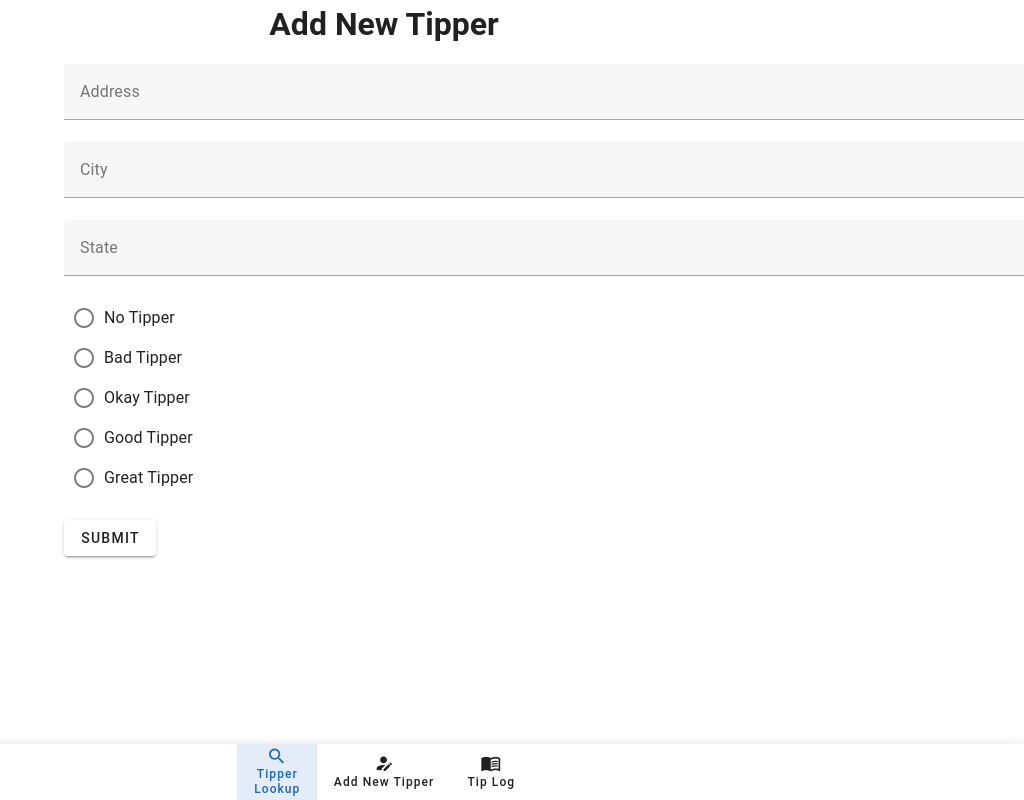
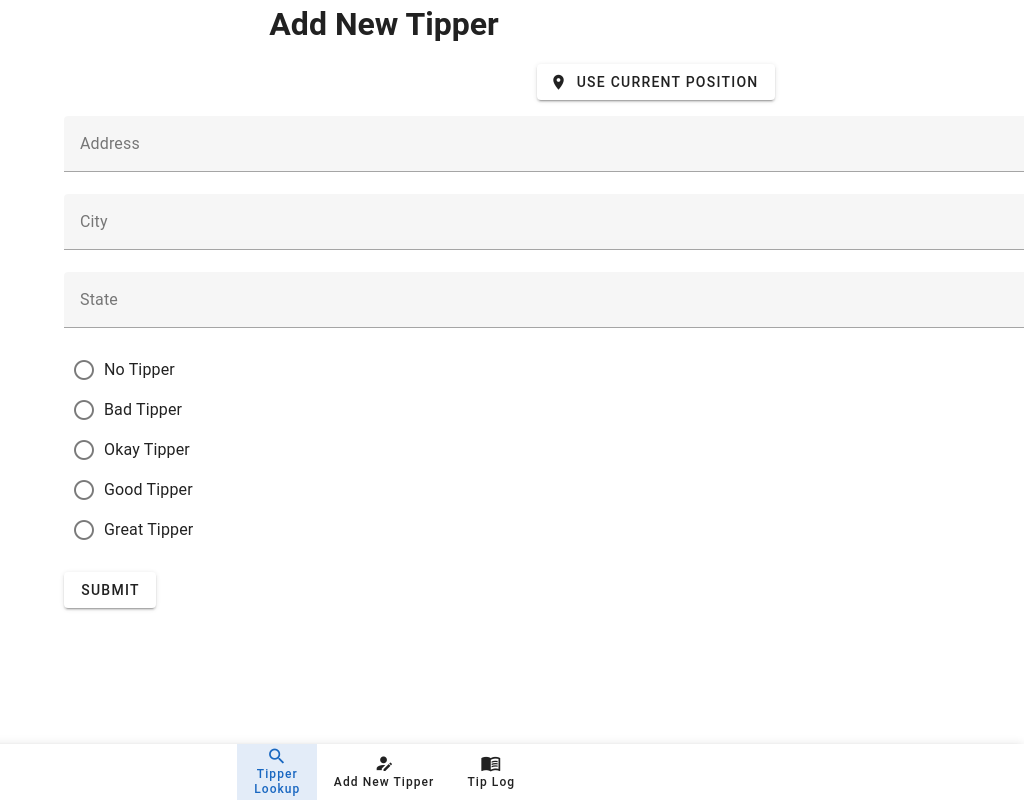
Before and after one commit to specialsalsa/tip-seeker-pwa, a Nuxt app: page /add-new-tipper in a window 1280 px wide. Shown: the top 800 px of the page, without its empty margins (256-1280 px from the left). Built offline with nearby package versions, Linux system fonts and the light colour scheme.

Commit message:
coordinates button

```diff
--- a/pages/add-new-tipper.vue
+++ b/pages/add-new-tipper.vue
@@ -9,6 +9,18 @@
     </v-card>
   </v-dialog>
   <v-container class="card">
+    <div class="position-button-container">
+      <v-btn
+        size="default"
+        class="position-button"
+        @click="
+          getPosition();
+          coords && reverseGeolocationLookup(coords);
+        "
+        prepend-icon="mdi-map-marker"
+        >Use Current Position</v-btn
+      >
+    </div>
     <v-form
       class="form"
       @submit.prevent="
@@ -44,7 +56,13 @@
 </template>
 
 <script setup lang="ts">
+  import { reverse } from "lodash";
   import { useSubmitRating } from "~/composables/useSubmitRating";
+
+  interface Coordinates {
+    latitude: number;
+    longitude: number;
+  }
 
   const address = ref("");
   const city = ref("");
@@ -52,10 +70,40 @@
   const rating = ref(0);
   const rateLimited = ref(false);
   const modalOpened = ref(false);
+  const coords = ref();
+
+  const reverseGeolocationLookup = async (coords: Coordinates) => {
+    const res = await fetch(
+      `https://nominatim.openstreetmap.org/reverse?lat=${coords.latitude}&lon=${coords.longitude}`
+    );
+
+    const json = await res.json();
+
+    if (json.features[0]) {
+      address.value = `${json.features[0].properties.address.house_number} ${json.features[0].properties.address.road}`;
+      city.value = `${
+        json.features[0].properties.address.city ||
+        json.features[0].properties.address.town
+      }`;
+      state.value = json.features[0].properties.address.state;
+    }
+  };
+
   const timeRemaining = ref(0);
 
   const closeModal = () => (modalOpened.value = false);
   const openModal = () => (modalOpened.value = true);
+
+  const getPosition = () => {
+    if ("geolocation" in navigator) {
+      navigator.geolocation.getCurrentPosition((position) => {
+        coords.value = {
+          latitude: position.coords.latitude,
+          longitude: position.coords.longitude,
+        };
+      });
+    }
+  };
 </script>
 
 <style scoped>
@@ -69,6 +117,12 @@
     margin: 0;
   }
 
+  .position-button-container {
+    display: flex;
+    justify-content: center;
+    margin-bottom: 1rem;
+  }
+
   @media (min-width: 1280px) {
     .dialog {
       margin: 0 30vw;
```
